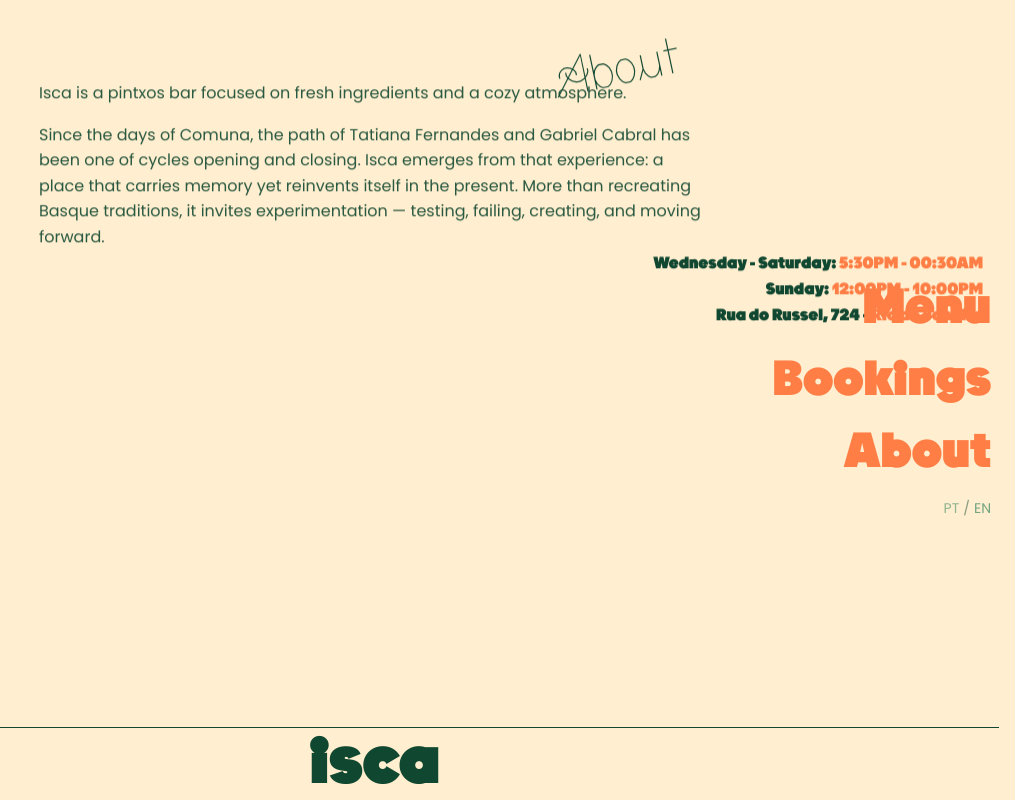
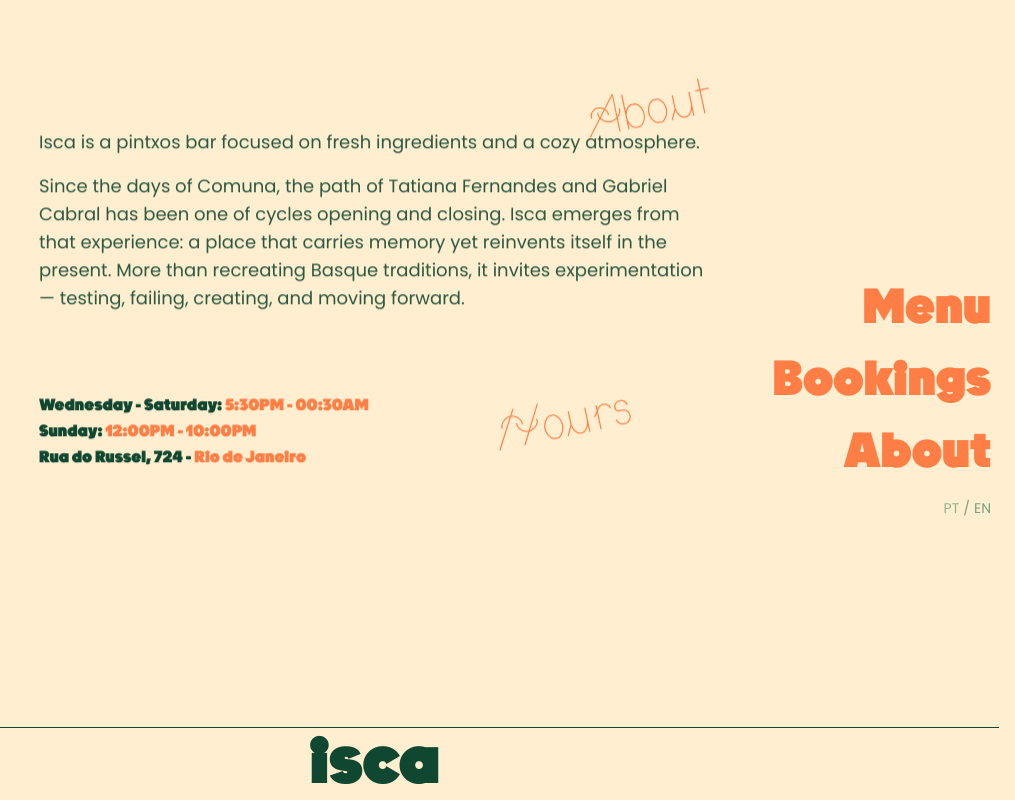
Before and after one commit to guerrinharj/isca, a Next.js app: page /en/sobre in a window 1280 px wide. Shown: the whole page, without its empty margins (265-1280 px from the left). Built offline with nearby package versions, Linux system fonts and the light colour scheme; no server answers.

Commit message:
sobre and positio nscribble pallette

```diff
--- a/app/[locale]/layout.tsx
+++ b/app/[locale]/layout.tsx
@@ -42,7 +42,7 @@ export default async function LocaleLayout({ children, params }: LayoutProps) {
             <div>
                 <div
                     className="
-                        fixed bottom-20 left-1/2 -translate-x-1/2
+                        fixed bottom-20 md:bottom-22 lg:bottom-25 left-1/2 -translate-x-1/2
                         flex justify-center
                         z-40
                     "
@@ -72,7 +72,7 @@ export default async function LocaleLayout({ children, params }: LayoutProps) {
                         locale={safeLocale}
                         className="
                             text-5xl leading-none
-                            md:text-[8vw]
+                            md:text-[6vw]
                             lg:text-[5vw]
                             w-auto
                         "
--- a/app/[locale]/sobre/page.tsx
+++ b/app/[locale]/sobre/page.tsx
@@ -22,18 +22,18 @@ export default async function SobrePage({ params }: SobrePageProps) {
 
             <div>
                 <section
-                    className="py-20 text-isca-verde will-change-[opacity,transform]"
+                    className="py-20 text-isca-verde will-change-[opacity,transform] space-y-20"
                     style={{ animation: 'fadeInUpMini 220ms ease-out both' }}
                 >
+                    {/* Block 1: Title + copy */}
                     <div className="relative max-w-2xl mx-auto">
                         <h1
-                            className="hidden md:block absolute md:-top-[40px] right-[32px] font-cirrus text-isca-verde -rotate-12 text-4xl lg:text-5xl font-display tracking-tightest"
+                            className="absolute right-0 hidden md:block font-cirrus text-isca-laranja -rotate-12 text-4xl lg:text-5xl font-display tracking-tightest"
                         >
                             {t.nav.sobre}
                         </h1>
 
                         {safeLocale === 'pt' ? (
-                            <>
                             <div className="text-lg md:pt-12">
                                 <p className="text-left opacity-90 mb-4">
                                     O Isca é um bar de pintxos com foco em ingredientes frescos e uma atmosfera acolhedora.
@@ -45,9 +45,8 @@ export default async function SobrePage({ params }: SobrePageProps) {
                                     Basco, o bar se propõe a experimentar — como quem testa, erra, acerta e segue adiante.
                                 </p>
                             </div>
-                            </>
                         ) : (
-                            <>
+                            <div className="text-lg md:pt-12">
                                 <p className="text-left opacity-90 mb-4">
                                     Isca is a pintxos bar focused on fresh ingredients and a cozy atmosphere.
                                 </p>
@@ -57,21 +56,28 @@ export default async function SobrePage({ params }: SobrePageProps) {
                                     yet reinvents itself in the present. More than recreating Basque traditions, it invites
                                     experimentation — testing, failing, creating, and moving forward.
                                 </p>
-                            </>
+                            </div>
                         )}
                     </div>
+
+                    {/* Block 2: InfoText, aligned right on larger screens */}
+                    <div className="relative max-w-2xl mx-auto">
+                        <h1
+                            className="absolute right-20 hidden md:block font-cirrus text-isca-laranja -rotate-12 text-4xl lg:text-5xl font-display tracking-tightest"
+                        >
+                            {t.nav.horario}
+                        </h1>
 
                         <InfoText
                             locale={safeLocale as 'pt' | 'en'}
                             className="
-                            hidden
-                            md:block
-                            text-right
+                                md:inline-block
                                 text-[0.7rem]
                                 md:text-sm
                                 lg:text-base
                             "
                         />
+                    </div>
                 </section>
             </div>
         </>
--- a/src/lib/i18n/messages/en.ts
+++ b/src/lib/i18n/messages/en.ts
@@ -8,6 +8,7 @@ const en = {
         menu: 'Menu',
         reservas: 'Bookings',
         sobre: 'About',
+        horario: 'Hours',
         dashboard: 'Dashboard',
         login: 'Log in',
         logout: 'Log out',
--- a/src/lib/i18n/messages/pt.ts
+++ b/src/lib/i18n/messages/pt.ts
@@ -8,6 +8,7 @@ const pt = {
         menu: 'Cardápio',
         reservas: 'Reservas',
         sobre: 'Sobre',
+        horario: 'Horarios',
         dashboard: 'Dashboard',
         login: 'Entrar',
         logout: 'Sair',
```
Lines whose indentation alone changed are shown as unchanged.
